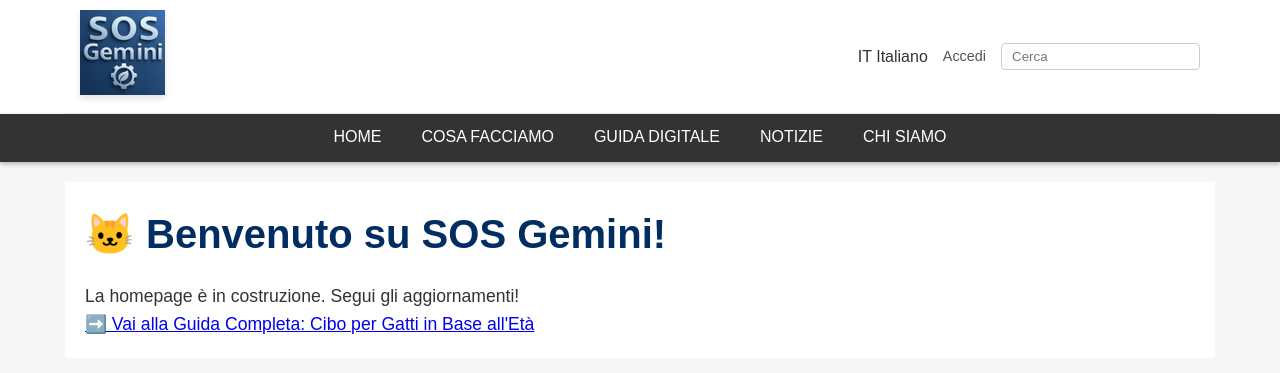
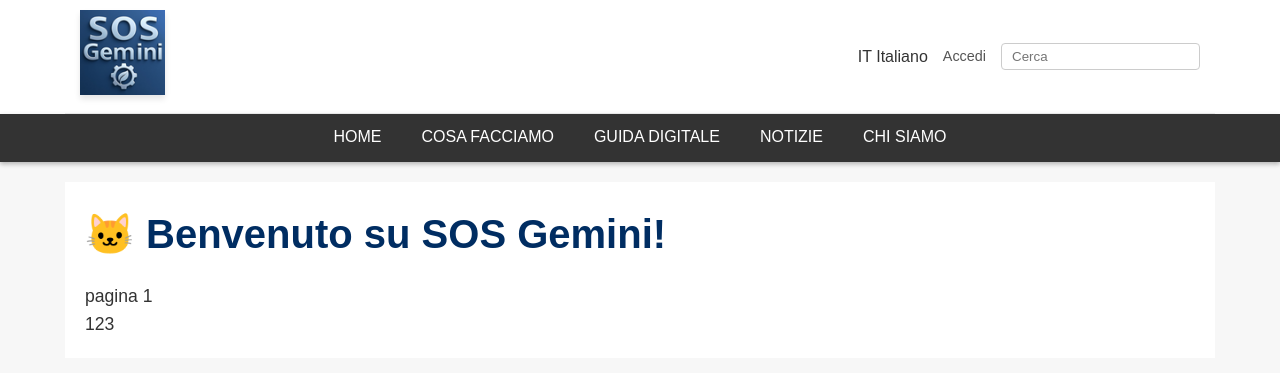
Before and after one commit to sosgemini/sosgemini.github.io, a Jekyll site: the page built from index.md, in a window 1280 px wide. Shown: the top 373 px of the page. Built offline with Jekyll 4.4.1, drawn with Linux system fonts in a browser that asks for light colours.

Commit message:
Update index.md

```diff
--- a/index.md
+++ b/index.md
@@ -5,8 +5,8 @@ title: Home
 
 # 🐱 Benvenuto su SOS Gemini!
 
-<p>La homepage è in costruzione. Segui gli aggiornamenti!</p>
+<p>pagina 1</p>
 
 <p>
-  <a href="/centro/alimentazione_gatto_eta.html">➡️ Vai alla Guida Completa: Cibo per Gatti in Base all'Età</a>
+123
 </p>
```
